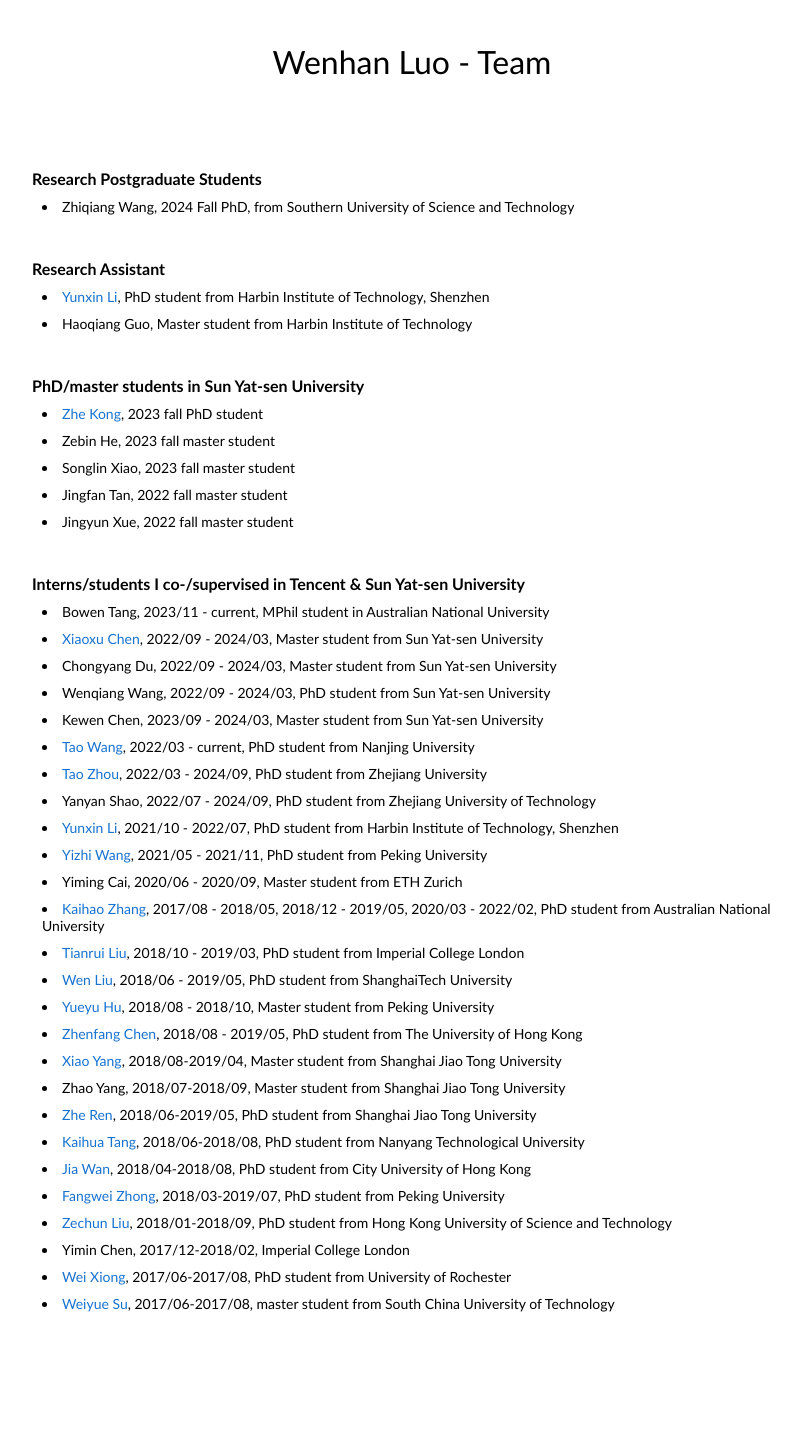
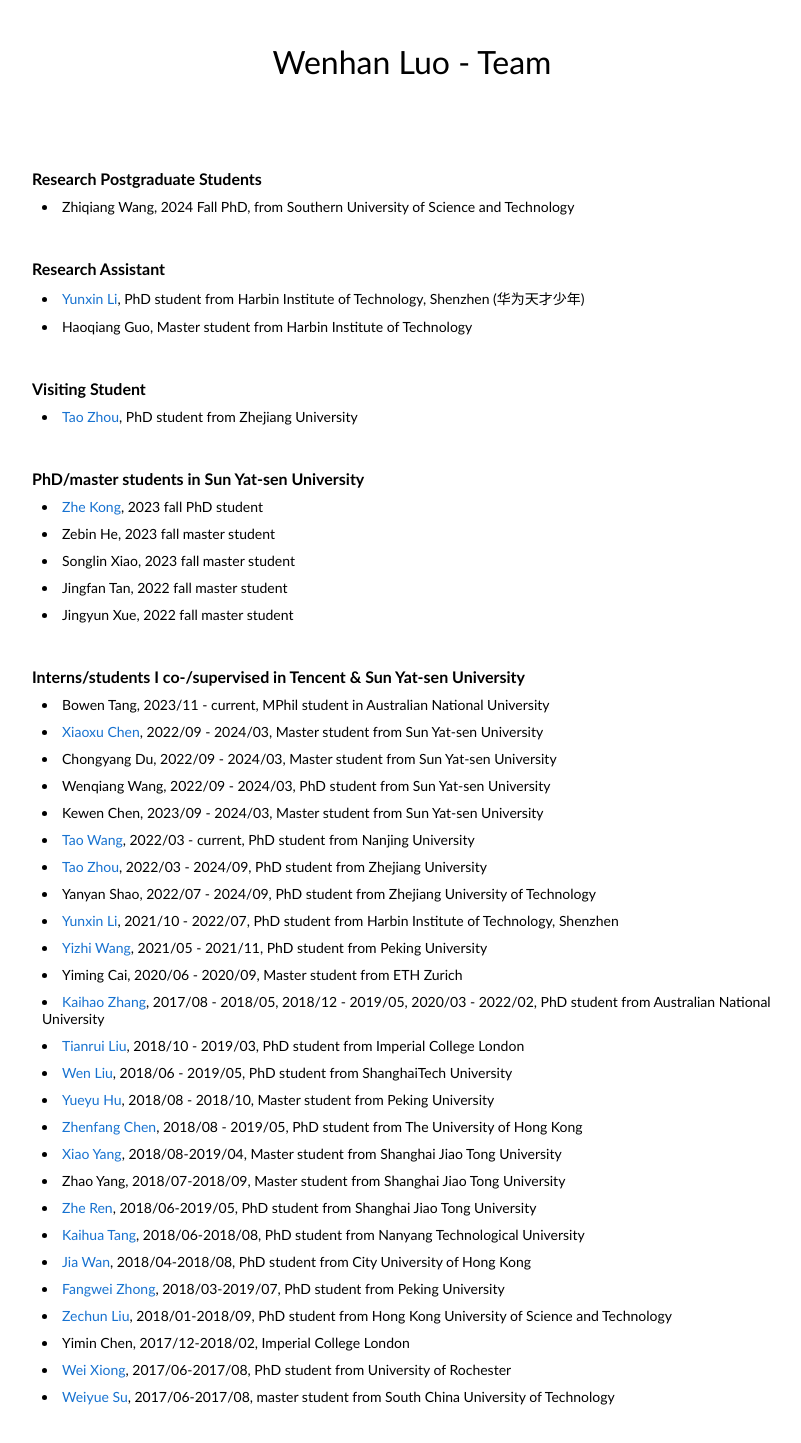
Before and after one commit to whluo/whluo.github.io, a Jekyll site: the page assets/team.html, which Jekyll copies as it is, in a window 1280 px wide. Shown: the whole page, without its empty margins (228-1029 px from the left). Built offline with Jekyll 4.4.1, drawn with Linux system fonts in a browser that asks for light colours; before the commit the page ends 1350 px from its top, so only the background shows below that.

Commit message:
update team

```diff
--- a/assets/team.html
+++ b/assets/team.html
@@ -64,7 +64,7 @@
 
 
                     <li>
-                    <a href="https://yunxinli.github.io/">Yunxin Li</a>, PhD student from Harbin Institute of Technology, Shenzhen
+                    <a href="https://yunxinli.github.io/">Yunxin Li</a>, PhD student from Harbin Institute of Technology, Shenzhen (华为天才少年)
                     </li>
 
                     <li>
@@ -72,6 +72,18 @@
                     </li>
 
                     <br><br>
+
+                    <teamtitle>Visiting Student</teamtitle>
+                    <br>
+
+
+
+                    <li>
+                    <a href="https://infzhou.github.io/">Tao Zhou</a>, PhD student from Zhejiang University
+                    </li>
+
+                    <br><br>
+
 
                     <teamtitle>PhD/master students in Sun Yat-sen University</teamtitle>
                     <br>
```
